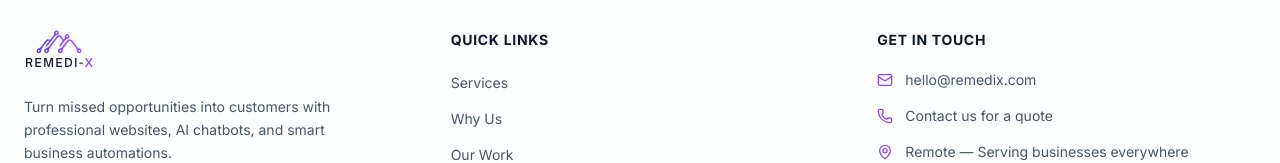
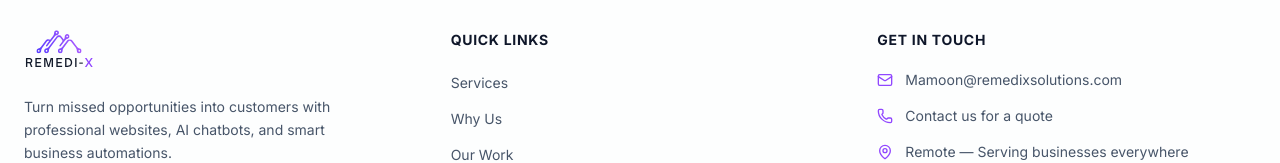
Before and after one commit to mustafaexce-creator/Remedi-x, a React (Vite) app in the folder website/: page / in a window 1280 px wide. Shown: the part 3630-3793 px from the top of the page. Built offline with nearby package versions, Linux system fonts and the light colour scheme.

Commit message:
Update footer contact email

```diff
--- a/website/src/components/Footer.jsx
+++ b/website/src/components/Footer.jsx
@@ -56,7 +56,7 @@ export default function Footer() {
             <ul className="flex flex-col gap-4">
               <li className="flex items-center gap-3">
                 <Mail size={16} className="text-purple flex-shrink-0" />
-                <span className="text-sm text-text-secondary">hello@remedix.com</span>
+                <span className="text-sm text-text-secondary">Mamoon@remedixsolutions.com</span>
               </li>
               <li className="flex items-center gap-3">
                 <Phone size={16} className="text-purple flex-shrink-0" />
```
